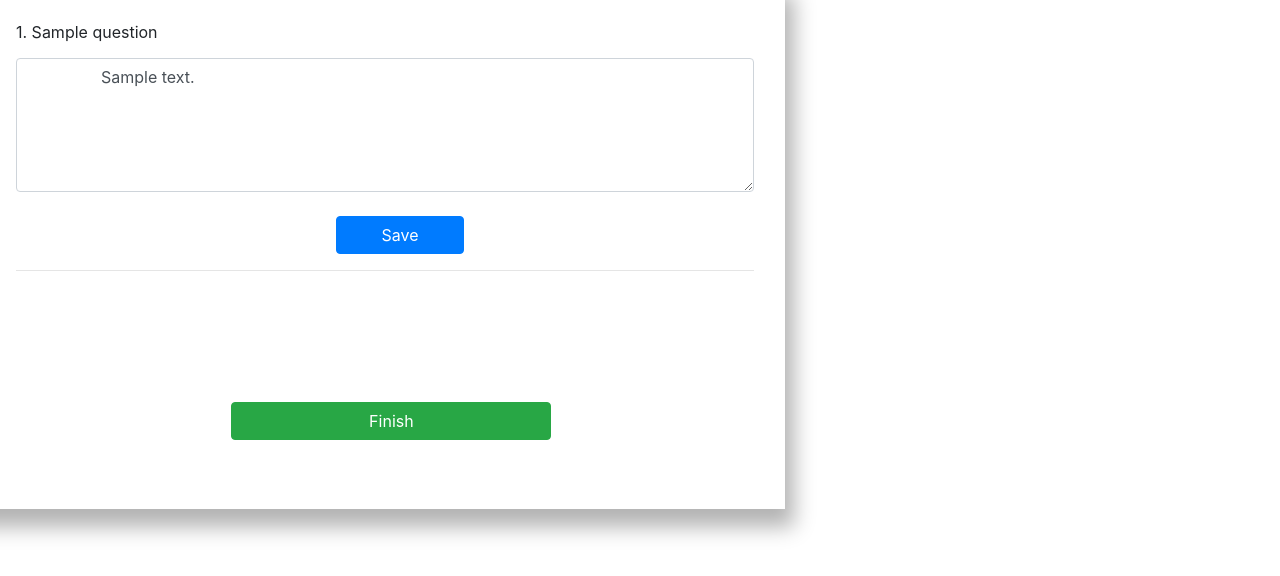
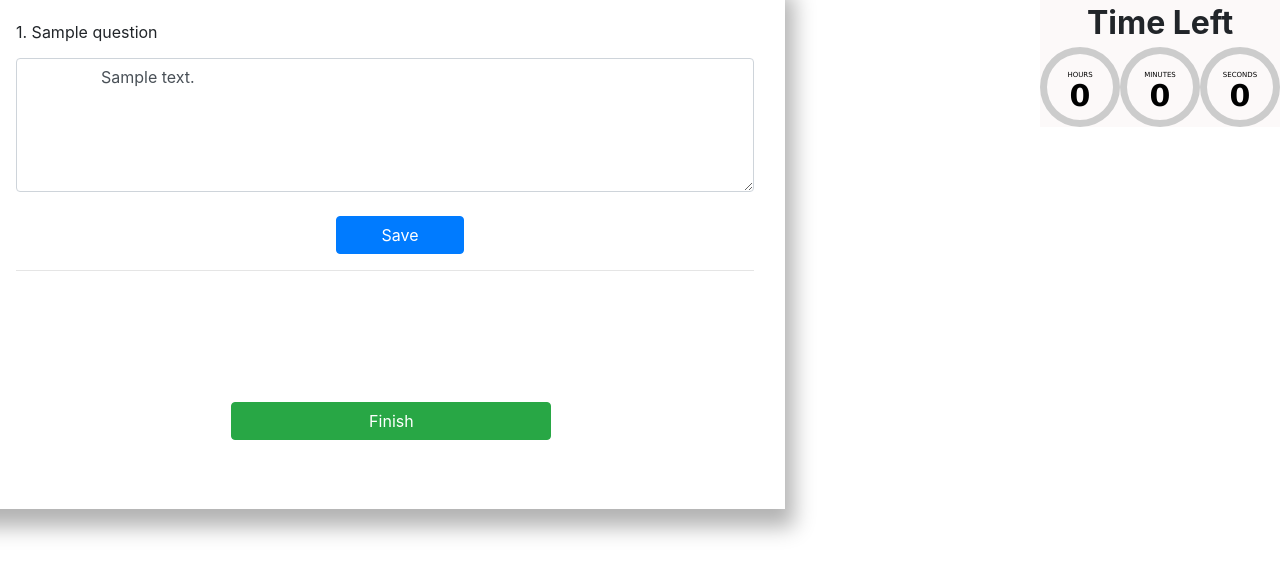
Before and after one commit to lugnitdgp/OnlineTestSuite, a Django app: page /questions/ in a window 1280 px wide. Shown: the part 57-633 px from the top of the page. Run offline with Django 3.2, Linux system fonts and the light colour scheme; a user stored in the database is signed in; tables that the repository leaves empty hold one stand-in row (values such as "Sample post"); some libraries are stand-ins or nearby versions.

Commit message:
update timer position

```diff
--- a/onlinetest/static/onlinetest/css/main.css
+++ b/onlinetest/static/onlinetest/css/main.css
@@ -47,13 +47,13 @@
     /* for debugging */
     /* border: 2px solid red; */
     position: absolute;
-    /* width:30%;
-    height:20%; */
     z-index:100;
     background: rgb(252, 249, 249);
     top:0;
     right:0;
     opacity: 1;
+    /* padding-top: 3em; */
+    margin-top: 3.5em;
 }
 
 #countdown p {
--- a/onlinetest/static/onlinetest/js/timer.js
+++ b/onlinetest/static/onlinetest/js/timer.js
@@ -7,7 +7,7 @@ var specs = {
     'centerY': 40,
     'thickness': 7,
     'offset': -Math.PI / 2,
-    'color': '#f00',
+    'color': '#007bff',
     'bgColor': '#ccc',
     'idFont': 'small-caps 400 10px Verdana',
     'valueFont': 'bold 30px Verdana',
@@ -89,7 +89,7 @@ function draw(ctx, part, id, value) {
     // draw text
     ctx.fillStyle = specs.fontColor;
     ctx.font = specs.idFont;
-    ctx.fillText(id, specs.radius - ctx.measureText(id).width / 2, specs.thickness * 3);
+    ctx.fillText(id, specs.radius - ctx.measureText(id).width / 2, (specs.thickness+3) * 3);
     ctx.font = specs.valueFont;
     ctx.fillText(value, specs.radius - ctx.measureText(value).width / 2, specs.radius * 2 - specs.thickness * 3);
 }
--- a/onlinetest/templates/onlinetest/questions.html
+++ b/onlinetest/templates/onlinetest/questions.html
@@ -8,14 +8,14 @@
     {% endfor %}
 {% endif %}
 
-<!-- <div id="countdown">
+<div id="countdown">
     <p><strong>Time Left</strong></p>
     <div class="canvas-container">
         <canvas id="hours"></canvas>
         <canvas id="minutes"></canvas>
         <canvas id="seconds"></canvas>
     </div>
-</div> -->
+</div>
 
 
 <div class="row">
```
